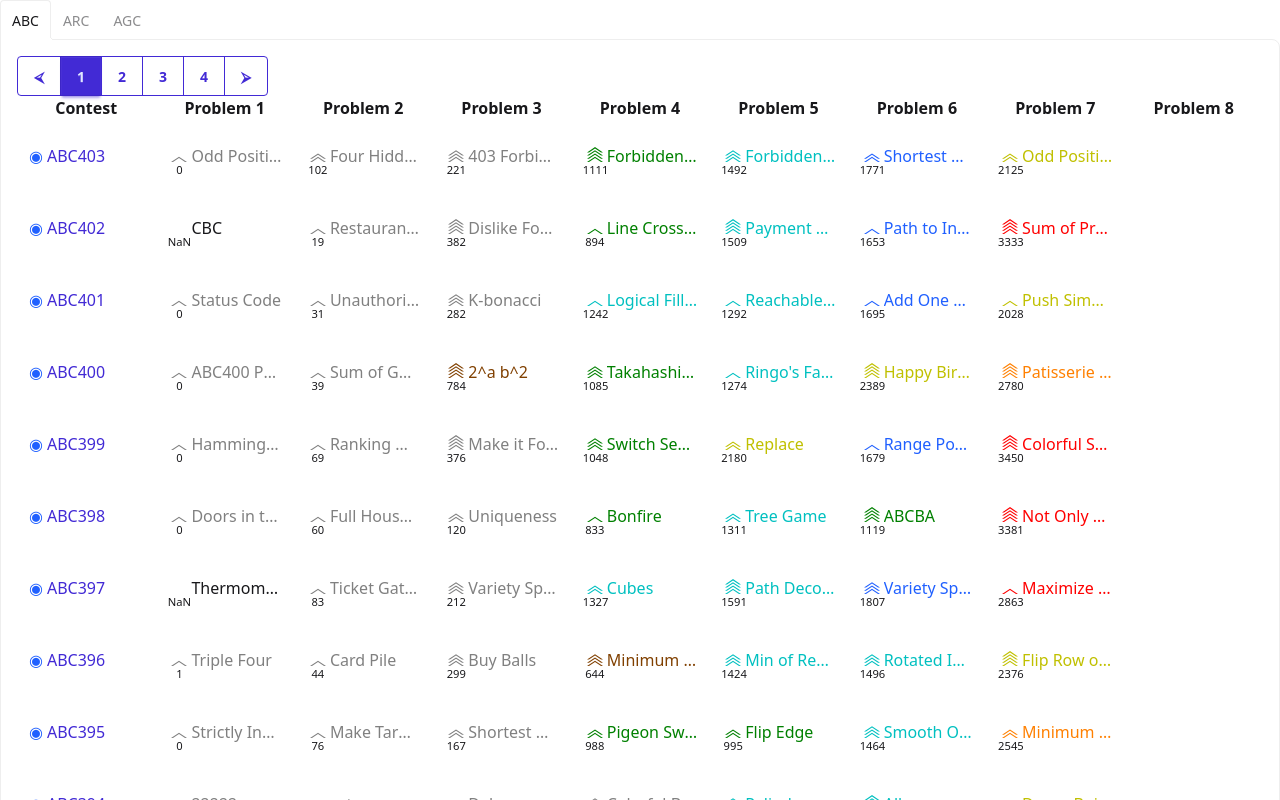
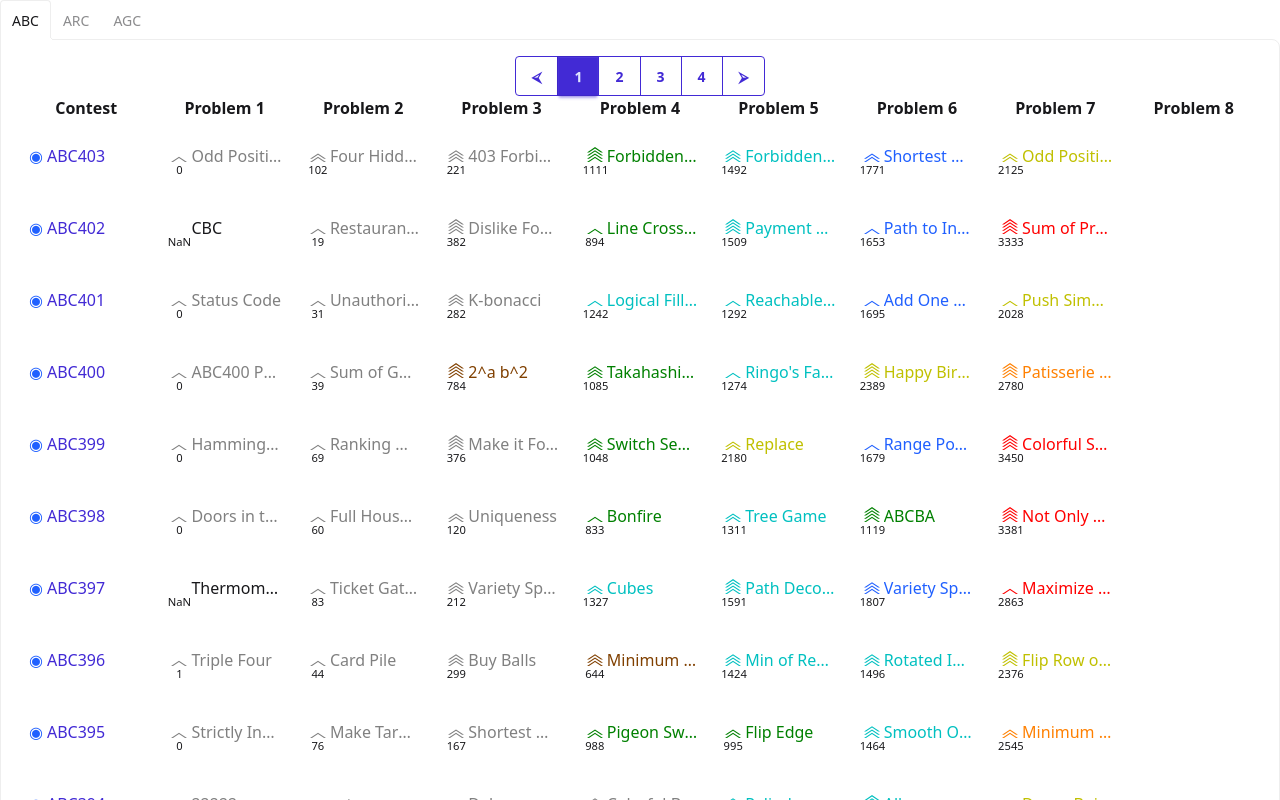
Before and after one commit to matcher9131/atcoder-difficulty, a React (Vite) app: page / in a window 1280 px wide. Shown: the top 800 px of the page. Built offline with nearby package versions, Linux system fonts and the light colour scheme.

Commit message:
Add ContestsTabContent

```diff
--- a/src/features/pagination/components/paginationBar/PaginationBarContainer.tsx
+++ b/src/features/pagination/components/paginationBar/PaginationBarContainer.tsx
@@ -4,7 +4,7 @@ import type { PaginationKey } from "../../types/paginationKey";
 import { PaginationBar } from "./PaginationBar";
 
 type PaginationBarContainerProps = {
-    stateKey: PaginationKey;
+    readonly stateKey: PaginationKey;
 };
 
 export const PaginationBarContainer = ({ stateKey }: PaginationBarContainerProps): ReactNode => {
--- /dev/null
+++ b/src/features/tabs/components/contestsTabContent/ContestsTabContent.tsx
@@ -0,0 +1,18 @@
+import type { ReactNode } from "react";
+import type { ContestType } from "../../../contest/types/contestType";
+import { PaginationBarContainer } from "../../../pagination/components/paginationBar";
+import { ContestsTableContainer } from "../../../contest/components/contestsTable";
+
+export type ContestsTabContentProps = {
+    readonly contestType: ContestType;
+};
+
+export const ContestsTabContent = ({ contestType }: ContestsTabContentProps): ReactNode => {
+    return (
+        <div className="tab-content bg-base-100 border-base-300 p-4 w-full text-center">
+            <PaginationBarContainer stateKey={contestType} />
+            <ContestsTableContainer contestType={contestType} />
+            <PaginationBarContainer stateKey={contestType} />
+        </div>
+    );
+};
--- /dev/null
+++ b/src/features/tabs/components/contestsTabContent/index.ts
@@ -0,0 +1 @@
+export { ContestsTabContent } from "./ContestsTabContent";
--- a/src/features/tabs/components/problemsTab/ProblemsTab.tsx
+++ b/src/features/tabs/components/problemsTab/ProblemsTab.tsx
@@ -1,27 +1,15 @@
 import type { ReactNode } from "react";
-import { PaginationBarContainer } from "../../../pagination/components/paginationBar";
-import { ContestsTableContainer } from "../../../contest/components/contestsTable";
-
-// export type ProblemsTabProps = {};
+import { ContestsTabContent } from "../contestsTabContent";
 
 export const ProblemsTab = (): ReactNode => {
     return (
         <div className="tabs tabs-lift">
             <input type="radio" name="problems_tab" className="tab" aria-label="ABC" defaultChecked />
-            <div className="tab-content bg-base-100 border-base-300 p-4">
-                <PaginationBarContainer stateKey="abc" />
-                <ContestsTableContainer contestType="abc" />
-            </div>
+            <ContestsTabContent contestType="abc" />
             <input type="radio" name="problems_tab" className="tab" aria-label="ARC" />
-            <div className="tab-content bg-base-100 border-base-300 p-4">
-                <PaginationBarContainer stateKey="arc" />
-                <ContestsTableContainer contestType="arc" />
-            </div>
+            <ContestsTabContent contestType="arc" />
             <input type="radio" name="problems_tab" className="tab" aria-label="AGC" />
-            <div className="tab-content bg-base-100 border-base-300 p-4">
-                <PaginationBarContainer stateKey="agc" />
-                <ContestsTableContainer contestType="agc" />
-            </div>
+            <ContestsTabContent contestType="agc" />
         </div>
     );
 };
```
